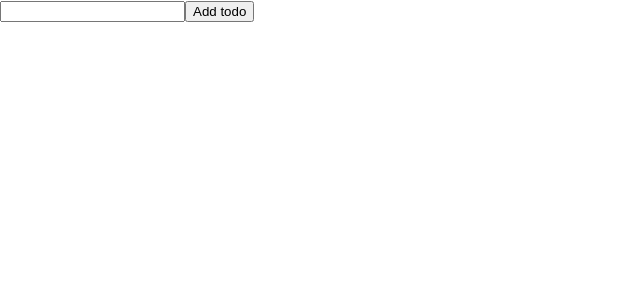
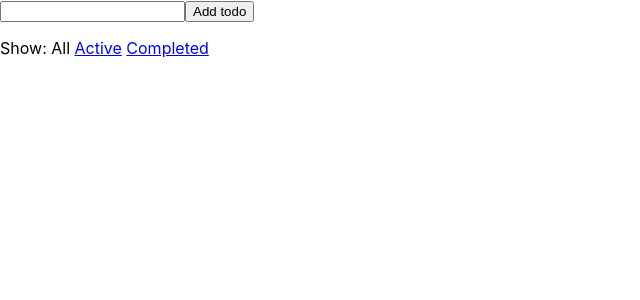
Before and after one commit to kogaza/redux-training, a React (Create React App) app in the folder my-redux/: page / in a window 1280 px wide. Shown: the top 300 px of the page, without its empty margins (0-640 px from the left). Built offline with nearby package versions, Linux system fonts and the light colour scheme.

Commit message:
add filter

```diff
--- a/my-redux/src/index.js
+++ b/my-redux/src/index.js
@@ -107,9 +107,44 @@
 
 const store = createStore(todoApp);
 
+const FilterLink = ({ filter, currentFilter, children }) => {
+    if (filter === currentFilter) {
+        return <span> {children} </span>
+    }
+    return (
+        <a href='#'
+            onClick={e => {
+                e.preventDefault();
+                store.dispatch({
+                    type: 'SET_VISIBILITY_FILTER',
+                    filter
+                });
+            }}
+        >
+            {children}
+        </a>
+    );
+}
+
+const getVisibleTodos = (todos, filter) => {
+    switch (filter) {
+        case 'SHOW_ALL':
+            return todos;
+        case 'SHOW_COMPLETED':
+            return todos.filter(t => t.completed);
+        case 'SHOW_ACTIVE':
+            return todos.filter(t => !t.completed);
+    }
+}
+
 let nextTodoId = 0;
 class TodoApp extends React.Component {
     render() {
+        const { todos, visibilityFilter } = this.props;
+        const visibleTodos = getVisibleTodos(
+            todos,
+            visibilityFilter
+        )
         return (
             <div>
                 <input ref={node => {
@@ -126,7 +161,7 @@
                     Add todo
                 </button>
                 <ul>
-                    {this.props.todos.map(todo =>
+                    {visibleTodos.map(todo =>
                         <li key={todo.id}
                             onClick={() => {
                                 store.dispatch({
@@ -141,6 +176,30 @@
                         </li>
                     )}
                 </ul>
+                <p>
+                    Show:
+                    {' '}
+                    <FilterLink
+                        filter='SHOW_ALL'
+                        currentFilter={visibilityFilter}
+                    >
+                        All
+                    </FilterLink>
+                    {' '}
+                    <FilterLink
+                        filter='SHOW_ACTIVE'
+                        currentFilter={visibilityFilter}
+                    >
+                        Active
+                    </FilterLink>
+                    {' '}
+                    <FilterLink
+                        filter='SHOW_COMPLETED'
+                        currentFilter={visibilityFilter}
+                    >
+                        Completed
+                    </FilterLink>
+                </p>
             </div>
         )
     }
@@ -149,7 +208,8 @@
 const render = () => {
     ReactDOM.render(
         <TodoApp
-            todos={store.getState().todos}
+            // todos={store.getState().todos}
+            {...store.getState()}
         />,
         document.getElementById('root')
     );
```
Lines whose indentation alone changed are shown as unchanged.
